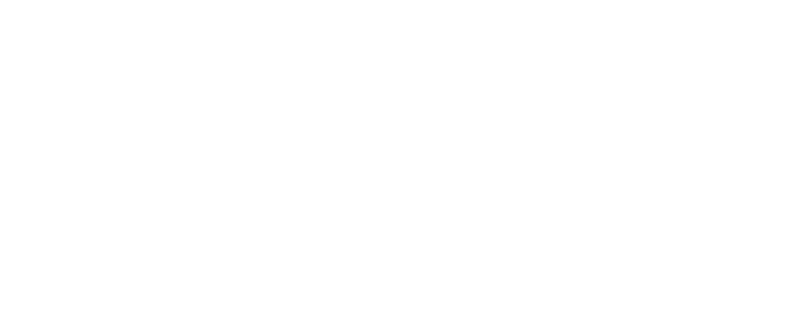
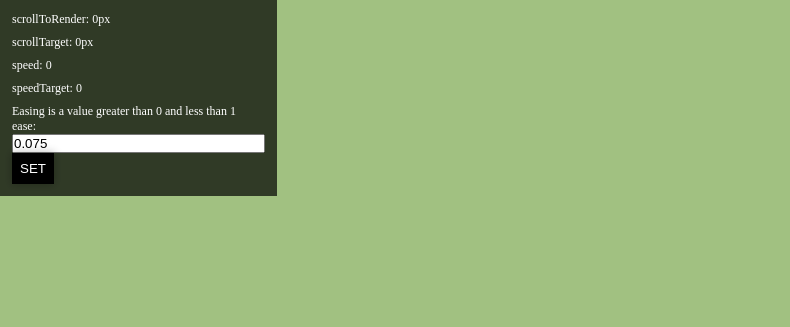
Before and after one commit to ToonRombaut/EzSmoothScroll, a website built with Vite: page index.html in a window 1280 px wide. Shown: the top 327 px of the page, without its empty margins (0-790 px from the left). Built offline with nearby package versions, Linux system fonts and the light colour scheme.

Commit message:
added demo; added destroy method; updated readme;

```diff
--- /dev/null
+++ b/demo/index.js
@@ -0,0 +1,65 @@
+import { EzSmoothScroll } from "../src";
+
+const colors = [
+    "#A1C181",
+    "#619B8A",
+    "#9ED0E6",
+    "#B796AC",
+    "#02A9EA"
+]
+
+const sections = document.querySelectorAll("section");
+sections.forEach((section,index) => {
+    section.style.height = `${window.innerHeight}px`;
+    section.style.backgroundColor = colors[index];
+})
+
+const scrollToRender = document.querySelector("#scrollToRender");
+const scrollTarget = document.querySelector("#scrollTarget");
+const speed = document.querySelector("#speed");
+const speedTarget = document.querySelector("#speedTarget");
+const ease = document.querySelector("#ease");
+
+document.querySelector("#scrollDown").addEventListener("click", () => {
+    const target = document.querySelectorAll("section")[0].getBoundingClientRect().height;
+    ezSmoothScroll.scrollTo(target);
+});
+
+document.querySelector("#btnEase").addEventListener('click', () => {
+    ezSmoothScroll.destroy();
+    let newEase = Number.parseFloat(ease.value);
+    if(isNaN(newEase)) newEase = 0.075
+    if(newEase >= 1) newEase = 0.99;
+    if(newEase <= 0) newEase = 0.01;
+    ease.value = newEase
+    ezSmoothScroll = new EzSmoothScroll({
+        container: c,
+        scrollContent: s,
+        ease: newEase,
+        disableRaf:true
+    });
+})
+
+
+const c = document.querySelector(".scroll-container");
+const s = document.querySelector(".scroll-content");
+
+let ezSmoothScroll = new EzSmoothScroll({
+    container: c,
+    scrollContent: s,
+    ease: 0.075,
+    disableRaf:true
+});
+
+ease.value = ezSmoothScroll.ease;
+
+const render = () => {
+    ezSmoothScroll.update();
+    scrollToRender.innerHTML = Math.round(ezSmoothScroll.scrollToRender);
+    scrollTarget.innerHTML = Math.round(ezSmoothScroll.scrollTarget);
+    speed.innerHTML = Math.round(ezSmoothScroll.speed * 100) / 100;
+    speedTarget.innerHTML = Math.round(ezSmoothScroll.speedTarget * 100) / 100;
+    requestAnimationFrame(render);
+}
+
+requestAnimationFrame(render);
--- /dev/null
+++ b/demo/style.css
@@ -0,0 +1,46 @@
+*{
+    box-sizing: border-box;
+    margin:0;
+    padding:0;
+}
+section{
+    display: flex;
+    flex-direction: column;
+    justify-content: center;
+    align-items: center;
+}
+h1{
+    color:black;
+    font-size:64px;
+    text-align: center;
+}
+button{
+    border:none;
+    padding: 0.5rem;
+    text-transform: uppercase;
+    background-color: black;
+    color:white;
+    box-shadow: 0 0 10px rgba(0,0,0,0.3);
+    cursor: pointer;
+}
+section button{
+    margin-top:2rem;
+}
+.props{
+    position:fixed;
+    left:0;
+    top:0;
+    background-color: rgba(0,0,0,0.7);
+    padding: 0.5rem;
+    z-index: 1;
+    max-width: 50%;
+
+}
+input{
+    width:100%;
+}
+.props p {
+    color:white;
+    padding:0.25rem;
+    font-size: 12px;
+}
--- a/index.html
+++ b/index.html
@@ -2,12 +2,41 @@
 <html lang="en">
   <head>
     <meta charset="UTF-8" />
-    <link rel="icon" type="image/svg+xml" href="/vite.svg" />
     <meta name="viewport" content="width=device-width, initial-scale=1.0" />
-    <title>Vite App</title>
+    <link rel="stylesheet" href="/demo/style.css">
+    <title>EzSmoothScroll demo</title>
   </head>
   <body>
-    <div id="app"></div>
-    <script type="module" src="/src/index.js"></script>
+    <div id="app">
+      <div class="props">
+          <p>scrollToRender: <span id="scrollToRender">0</span>px</p>
+          <p>scrollTarget: <span id="scrollTarget">0</span>px</p>
+          <p>speed: <span id="speed">0</span></p>
+          <p>speedTarget: <span id="speedTarget">0</span></p>
+          <p style="padding-bottom:0;">Easing is a value greater than 0 and less than 1</p>
+          <p style="padding-top:0">ease: <input id="ease" /> <button id="btnEase">Set</button></p>
+      </div>
+      <div class="scroll-container">
+        <div class="scroll-content">
+          <section>
+            <h1>Page 1</h1>
+            <button id="scrollDown">Scroll to page 2</button>
+          </section>
+          <section>
+            <h1>Page 2</h1>
+          </section>
+          <section>
+            <h1>Page 3</h1>
+          </section>
+          <section>
+            <h1>Page 4</h1>
+          </section>
+          <section>
+            <h1>Page 5</h1>
+          </section>
+        </div>
+      </div>
+    </div>
+    <script defer type="module" src="/demo/index.js"></script>
   </body>
 </html>
--- a/package.json
+++ b/package.json
@@ -18,7 +18,7 @@
   "author": "Toon Rombaut <toon.rombaut@hotmail.com> (https://toonrombaut.be)",
   "license": "MIT",
   "scripts": {
-    "dev": "vite",
+    "dev": "vite --host",
     "build": "vite build",
     "preview": "vite preview"
   },
--- a/src/EzSmoothScroll/ezSmoothScroll.js
+++ b/src/EzSmoothScroll/ezSmoothScroll.js
@@ -95,20 +95,28 @@ export default class EzSmoothScroll{
     getSpeedTarget = () => {
         return this.speedTarget;
     }
+    destroy = () => {
+        window.removeEventListener("resize", this.setSize);
+        this.scrollContent.removeEventListener("wheel", this.onWheel);
+        this.scrollContent.removeEventListener("touchmove", this.onTouchmove);
+        this.scrollContent.removeEventListener("touchend", this.onTouchend);
+    }
     initEvents = () => {
         this.initResizeEvent();
         this.initWheelEvent();
         this.initTouchEvents();
         //remove events on unload
         window.addEventListener("unload", () => {
-            window.removeEventListener("resize", this.setSize);
-            window.removeEventListener("wheel", this.onWheel);
-            window.removeEventListener("touchmove", this.onTouchmove);
-            window.removeEventListener("touchend", this.onTouchend);
+            this.destroy();
         })
     }
     initResizeEvent = () => {
         window.addEventListener("resize", this.setSize);
+        const resizeObserver = new ResizeObserver(() => {
+            this.setSize();
+        });
+        resizeObserver.observe(this.container);
+        resizeObserver.observe(this.scrollContent);
     }
     initWheelEvent = () => {
         this.scrollContent.addEventListener("wheel", this.onWheel);
@@ -127,6 +135,7 @@ export default class EzSmoothScroll{
         this.scrollContent.style.pointerEvents = "auto";
     }
     onWheel = e => {
+        console.log("wheel event")
         this.container.scrollTop += -e.wheelDeltaY;
     }
     lerp = (a,b,n) =>{
```
Also changed, not shown: README.md.
